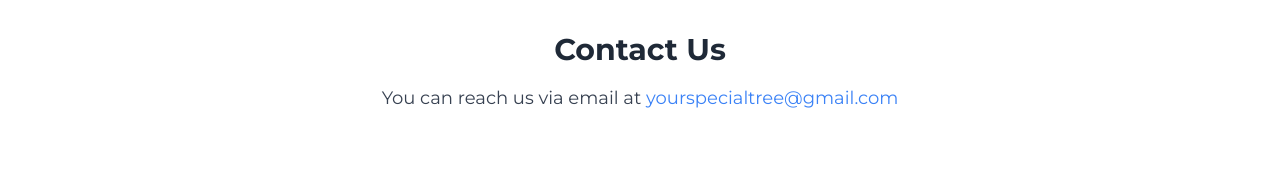
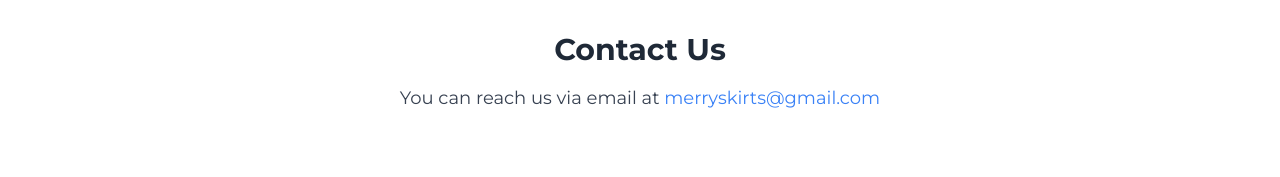
Before and after one commit to kaushikgangala/yourspecialtree, a Next.js app: page /contact in a window 1280 px wide. Shown: the top 177 px of the page. Built offline with nearby package versions, Linux system fonts and the light colour scheme.

Commit message:
updated email on contact page

```diff
--- a/app/contact/page.js
+++ b/app/contact/page.js
@@ -13,10 +13,10 @@ const Contact = () => {
           <p className="text-lg text-gray-700 text-center">
             You can reach us via email at{" "}
             <a
-              href="mailto:yourspecialtree@gmail.com"
+              href="mailto:merryskirts@gmail.com"
               className="text-blue-500 hover:underline"
             >
-              yourspecialtree@gmail.com
+              merryskirts@gmail.com
             </a>
           </p>
         </div>
--- a/components/Images.js
+++ b/components/Images.js
@@ -27,8 +27,8 @@ export default function SwipableImageGallery({ images }) {
       <Image
         src={images[currentImage]}
         alt={`Product Image ${currentImage + 1}`}
-        width={600}
-        height={600}
+        width={1000}
+        height={1000}
         // unoptimized
         className="w-full h-auto rounded-lg shadow-lg"
       />
```
